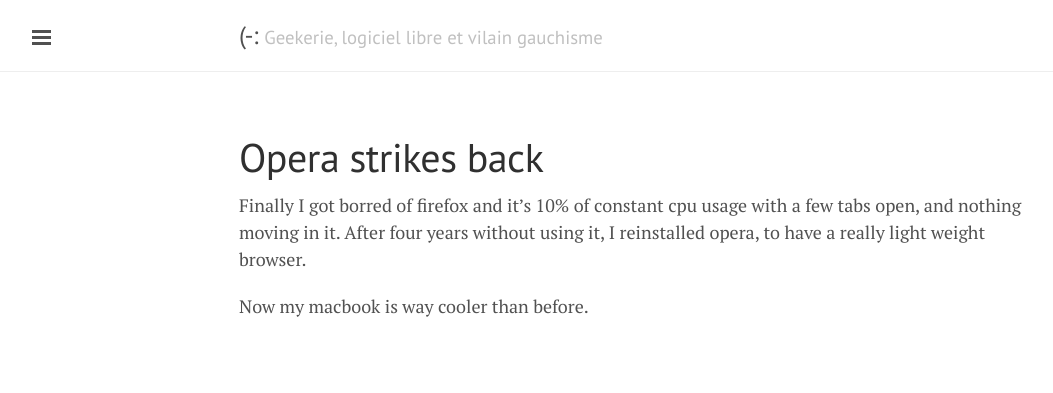
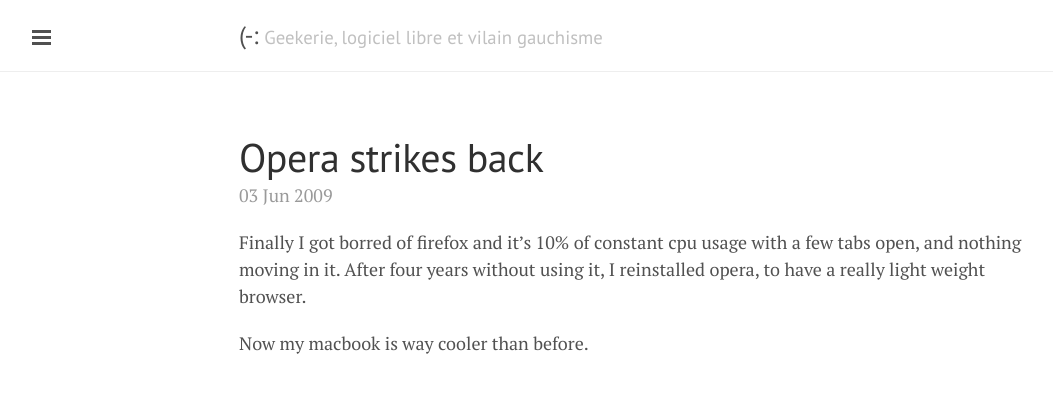
Before and after one commit to glehmann/glehmann.github.io, a Jekyll site: the page built from _posts/2009-06-03-Opera-strikes-back.md, in a window 1280 px wide. Shown: the top 393 px of the page, without its empty margins (1-1054 px from the left). Built offline with Jekyll 4.4.1, drawn with Linux system fonts in a browser that asks for light colours; Markdown is read by kramdown in place of the engine named in the settings; comment, search, counter and statistics services are not loaded.

Commit message:
add the date in the posts

```diff
--- a/_layouts/page.html
+++ b/_layouts/page.html
@@ -4,5 +4,8 @@ layout: default
 
 <div class="page">
   <h1 class="page-title">{{ page.title }}</h1>
+  {% if page.date %}
+  <span class="post-date">{{ page.date | date_to_string }}</span>
+  {% endif %}
   {{ content }}
 </div>
```
